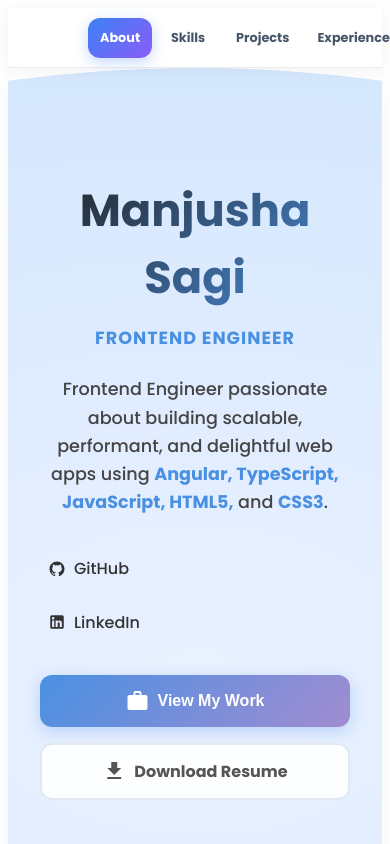
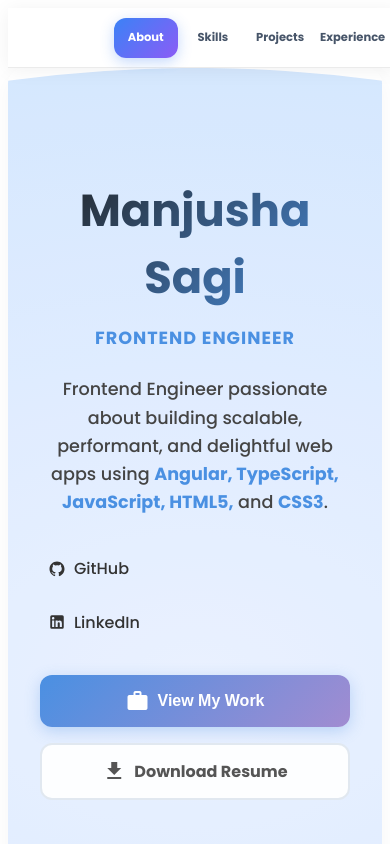
Before and after one commit to Msagi1/my-resume, an Angular app: page / in a window 390 px wide. Shown: the top 844 px of the page. Built offline with nearby package versions, Linux system fonts and the light colour scheme.

Commit message:
sticky nav bar on mobile issue fix

```diff
--- a/src/app/components/header/header.component.css
+++ b/src/app/components/header/header.component.css
@@ -18,6 +18,9 @@
   height: 80px;
   transition: all 0.3s ease;
   box-shadow: 0 2px 20px rgba(0, 0, 0, 0.06);
+  width: 100%;
+  box-sizing: border-box;
+
 }
 
 /* Shrunk state */
@@ -180,9 +183,13 @@
 
   .main-toolbar {
     background: rgba(255, 255, 255, 1);
-    padding: 0 1rem;
+    padding: 0 0.5rem;
     height: 60px;
     flex-wrap: nowrap;
+    width: 100vw;
+    left: 0;
+    right: 0;
+    box-sizing: border-box;
   }
 
   .main-toolbar.shrink {
@@ -191,17 +198,24 @@
   }
 
   .name {
-    font-size: 1.2rem;
+    font-size: 1rem;
+    min-width: 0;
+    flex-shrink: 1;
   }
 
   .nav-links {
     margin-right: 0;
-    gap: 0.25rem;
+    gap: 0.2rem;
+    flex-shrink: 0;
+    overflow: visible;
   }
 
   .nav-links a {
-    padding: 0.5rem 0.75rem;
-    font-size: 0.8rem;
+    padding: 0.4rem 0.3rem;
+    font-size: 0.72rem;
+    white-space: nowrap;
+    overflow: visible;
+    flex-shrink: 0;
   }
 }
 
```
